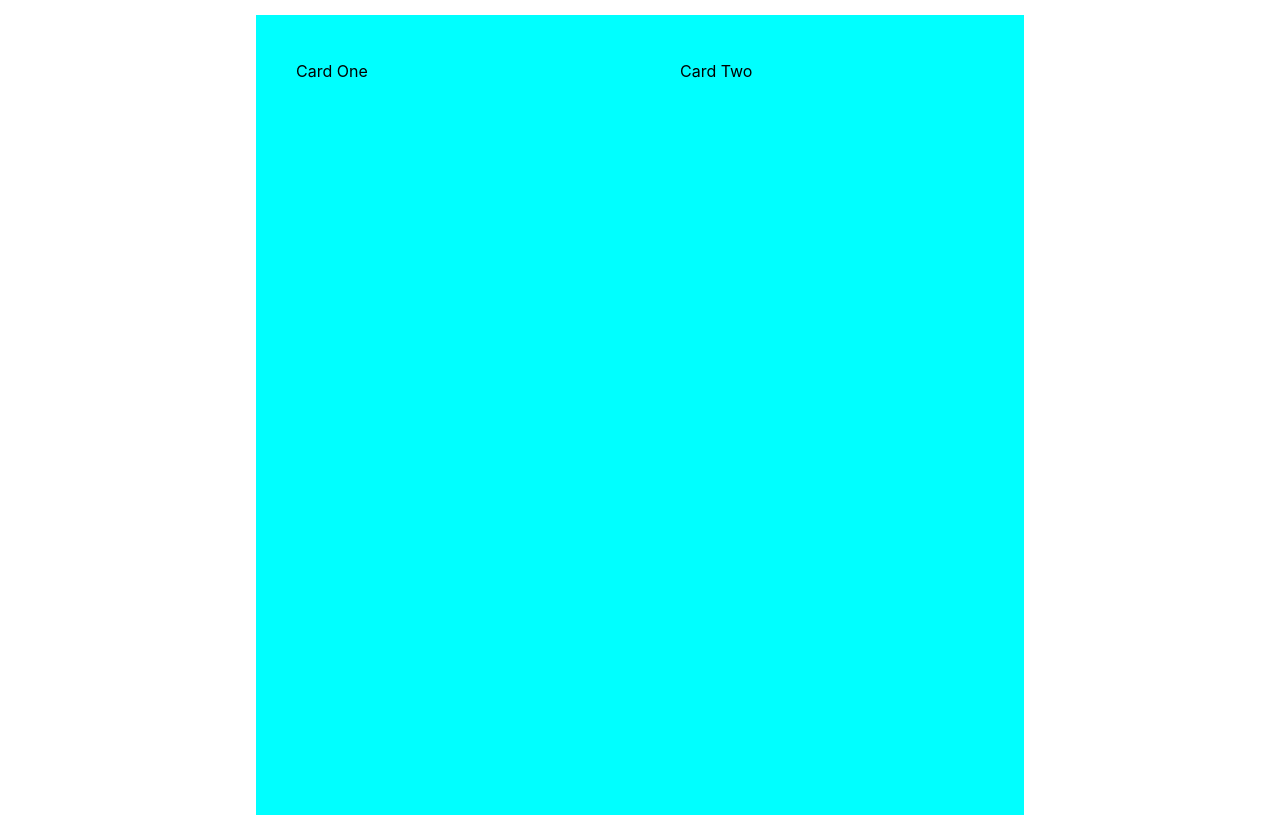
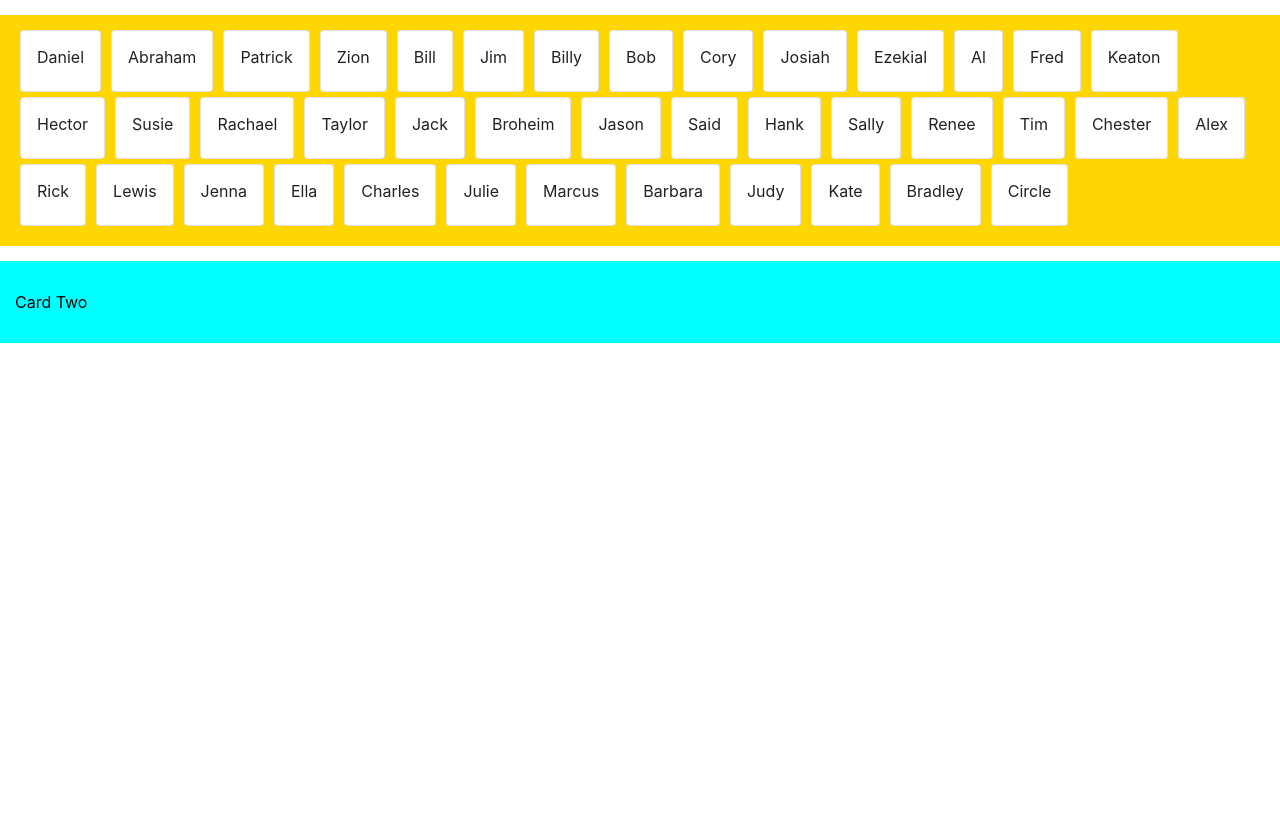
Before and after one commit to Patrick-Carawan/Comp523AdminTools, a React (Create React App) app: page /teamSelection in a window 1280 px wide. After the commit the page ends 800 px from the top, so only its background shows below. Built offline with nearby package versions, Linux system fonts and the light colour scheme.

Commit message:
css good enough on name bank

```diff
--- a/src/App.css
+++ b/src/App.css
@@ -43,24 +43,39 @@
   margin-top: 5%;
 }
 
-.flexbox{
+.flexdiv{
   display: flex;
-  justify-content: space-between;
+  flex-direction: row;
+  /*justify-content: space-between;*/
   width: 100%;
-  max-width: 768px;
-  height: 100vh;
-  overflow: hidden;
   margin: 0 auto;
   padding: 15px;
 }
 
-.flexbox .board{
+.name{
+  margin-left: 5px;
+  margin-right: 5px;
+  margin-bottom: 5px;
+
+}
+
+.nameBank{
+  background-color: gold;
+  display: flex;
+  flex-direction: row;
+  flex-wrap: wrap;
+  padding: 15px;
+  margin-top: 15px;
+}
+
+.teamTile{
+  background-color: aqua;
   display: flex;
   flex-direction: column;
-  width: 100%;
   padding: 15px;
-  background-color: aqua;
+  margin-top: 15px;
 }
+
 
 .flexbox .board .card{
   padding: 15px 25px;
--- a/src/Components/TeamSelection.jsx
+++ b/src/Components/TeamSelection.jsx
@@ -1,20 +1,48 @@
 import React from 'react';
 import TeamBox from './TeamBox';
 import Name from './Name';
+import Grid from "@material-ui/core/Grid";
+import {Card, CardContent, Container} from "@material-ui/core";
+
+const studentNames = [
+    "Daniel", "Abraham", "Patrick", "Zion",
+    "Bill", "Jim", "Billy", "Bob",
+    "Cory", "Josiah", "Ezekial", "Al",
+    "Fred", "Keaton", "Hector", "Susie",
+    "Rachael", "Taylor", "Jack", "Broheim",
+    "Jason", "Said", "Hank", "Sally",
+    "Renee", "Tim", "Chester", "Alex",
+    "Rick", "Lewis", "Jenna", "Ella",
+    "Charles", "Julie", "Marcus", "Barbara",
+    "Judy", "Kate", "Bradley", "Circle"
+];
+
+const letters = [...'ABCDEFGHIJKLMNOPQRSTUVWXYZ'];
 
 function TeamSelection(props) {
     return (
-        <div className="flexbox">
-            <TeamBox id="box-1" className="board">
-                <Name id="name-1" className="card" draggable="true">
-                        <p>Card One</p>
+        <div>
+            <TeamBox id="box-1" className="nameBank">
+                        {/*<Name id="name-1" className="card" draggable="true">*/}
+                        {/*        <p>Card One</p>*/}
+                        {/*</Name>*/}
+                        {studentNames.map((studentName, index) =>
+                                <Name id={index} className="name" draggable="true">
+                                    <Card variant="outlined">
+                                        <CardContent>
+                                            {studentName}
+                                        </CardContent>
+                                    </Card>
+                                </Name>
+                        )}
+            </TeamBox>
+            <TeamBox id="box-2" className="teamTile">
+                <Name id="name-2" className="card" draggable="true">
+                    <p>Card Two</p>
                 </Name>
             </TeamBox>
-            <TeamBox id="box-2" className="board">
-            <Name id="name-2" className = "card" draggable="true">
-                <p>Card Two</p>
-            </Name>
-        </TeamBox>
+
+
         </div>
     );
 }
```
